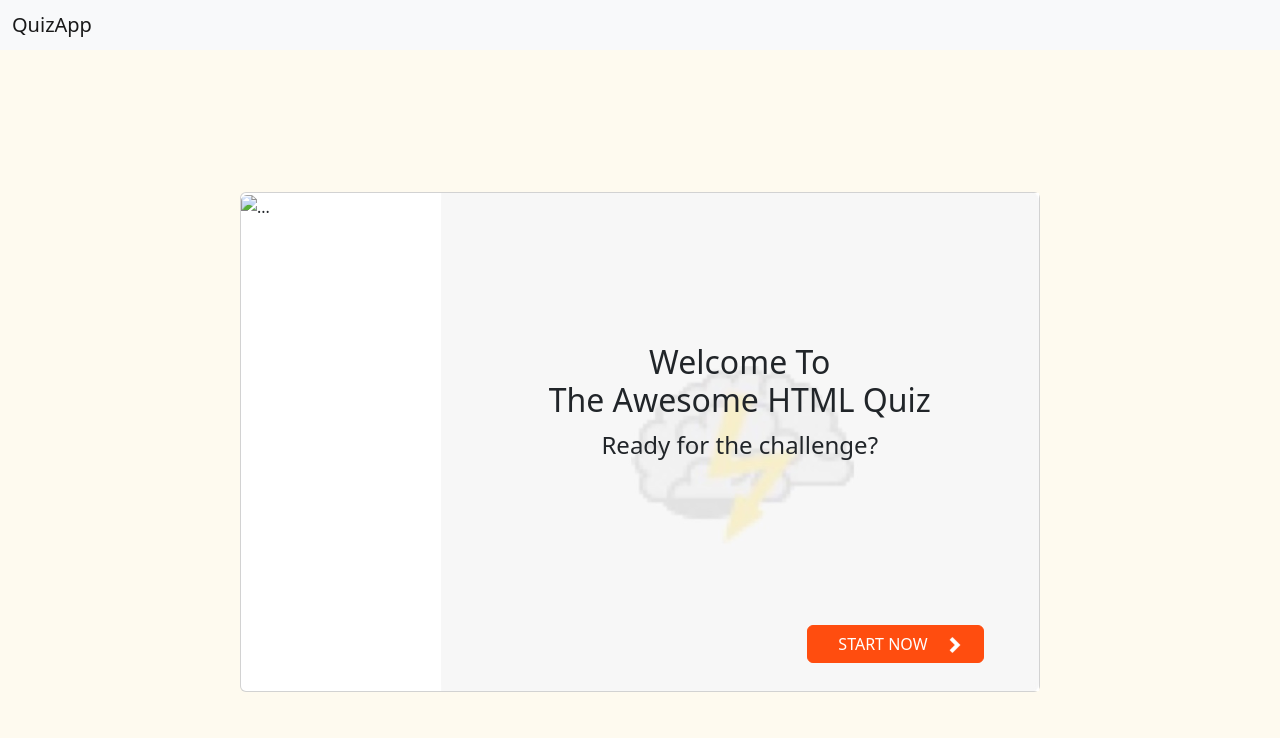
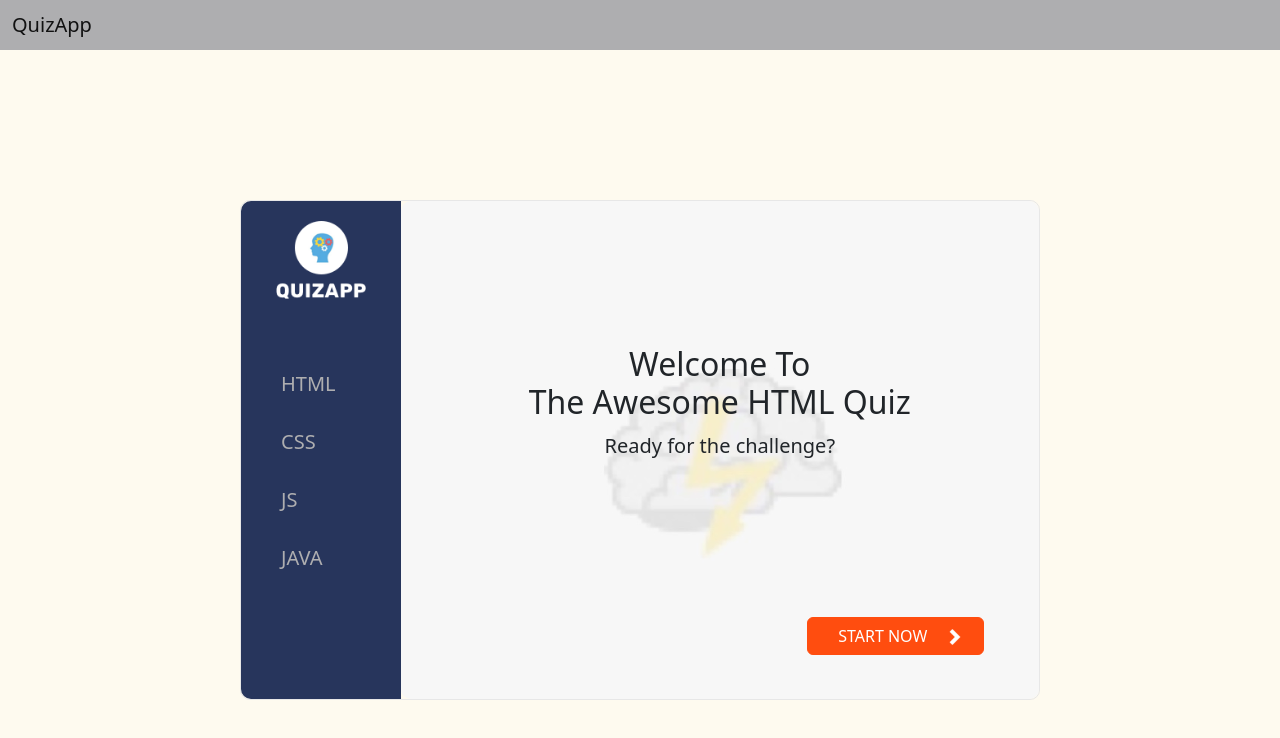
Before and after one commit to MarcovonBaumbach/QuizApp, a website: page index.html in a window 1280 px wide. Drawn offline with nearby package versions, Linux system fonts and the light colour scheme.

Commit message:
start-card

```diff
--- a/index.html
+++ b/index.html
@@ -11,26 +11,28 @@
 </head>
 <body>
     <!--Header-->
-    <nav class="navbar bg-light">
+    <nav class="navbar bg-header">
         <div class="container-fluid">
           <span class="navbar-brand mb-0 h1">QuizApp</span>
         </div>
     </nav>
     <div class="quiz-card">
-    <div class="card mb-3 container-size">
-        <div class="row g-0">
-          <div class="col-md-3">
-            <img src="..." class="img-fluid rounded-start" alt="...">
+        <div class="container-size">
+          <div class="card-menu">
+            <img class="img-logo" src="img/logo.png" class="img-fluid rounded-start">
+            <nav class="nav-flex">
+                <div class="flex-menu-links"><p class="vertical-bar">|</p><a class="menu-links" href="#">HTML</a></div>
+                <div class="flex-menu-links"><p class="vertical-bar">|</p><a class="menu-links" href="#">CSS</a></div>
+                <div class="flex-menu-links"><p class="vertical-bar">|</p><a class="menu-links" href="#">JS</a></div>
+                <div class="flex-menu-links"><p class="vertical-bar">|</p><a class="menu-links" href="#">JAVA</a></div>
+            </nav>
           </div>
-          <div class="col-md-9">
-            <div class="card-body text-center background-img">
+          <div class="card-body text-center background-img">
               <h2 class="card-title">Welcome To <br> The Awesome HTML Quiz</h2>
               <p class="card-text font-size-text">Ready for the challenge?</p>
               <button class="btn btn-primary button-position" type="submit">START NOW <img src="img/White arrow right.png"></button>
-            </div>
           </div>
         </div>
-      </div>
     </div>
 </body>
 </html>
--- a/style.css
+++ b/style.css
@@ -3,11 +3,34 @@ body {
     margin: 0;
 }
 
-.background-img{
+.bg-header {
+    background-color: #AEAEB0;
+}
+
+.card-menu {
+    display: flex;
+    flex-direction: column;
+    justify-content: flex-start;
+    gap: 70px;
+    padding-top: 20px;
+    width: 20%;
+    border-bottom-left-radius: 10px;
+    border-top-left-radius: 10px;
+    background-color: #27355C;
+}
+
+.img-logo {
+    width: 90px;
+    height: auto;
+    margin-left: 35px;
+}
+
+.background-img {
     background-image: url('img/brainbg.jpg');
     background-size: cover;
     background-position: center;
-    padding-top: 25%;
+    border-radius: 10px;
+    padding-top: 18%;
 }
 
 .quiz-card {
@@ -18,17 +41,22 @@ body {
 }
 
 .container-size {
+    display: flex;
     width: 800px;
     height: 500px;
+    border-style: solid;
+    border-width: 1px;
+    border-color: rgb(231, 231, 231);
+    border-radius: 10px;
 }
 
 .font-size-text {
-    font-size: 24px;
+    font-size: 20px;
+    margin-top: 10px
 }
 
 .button-position {
-    margin-top: 146px;
-    margin-bottom: 12px;
+    margin-top: 140px;
     margin-left: 55%;
     padding-left: 30px;
     padding-right: 20px;
@@ -42,3 +70,37 @@ body {
     margin-bottom: 2px;
     margin-left: 15px;
 }
+
+.nav-flex {
+    display: flex;
+    flex-direction: column;
+    align-items: flex-start;
+    gap: 15px;
+}
+
+.menu-links {
+    color: #AEAEB0;
+    text-decoration: none;
+    font-size: 20px;
+}
+
+.menu-links:hover {
+    color: white;
+}
+
+.vertical-bar {
+    font-size: 20px;
+    font-weight: 900;
+    margin-left: -1px;
+    margin-top: -3px;
+}
+
+.flex-menu-links {
+    display: flex;
+    color: #27355C;
+    gap: 30px;
+}
+
+.flex-menu-links:hover {
+    color: white;
+}
```
